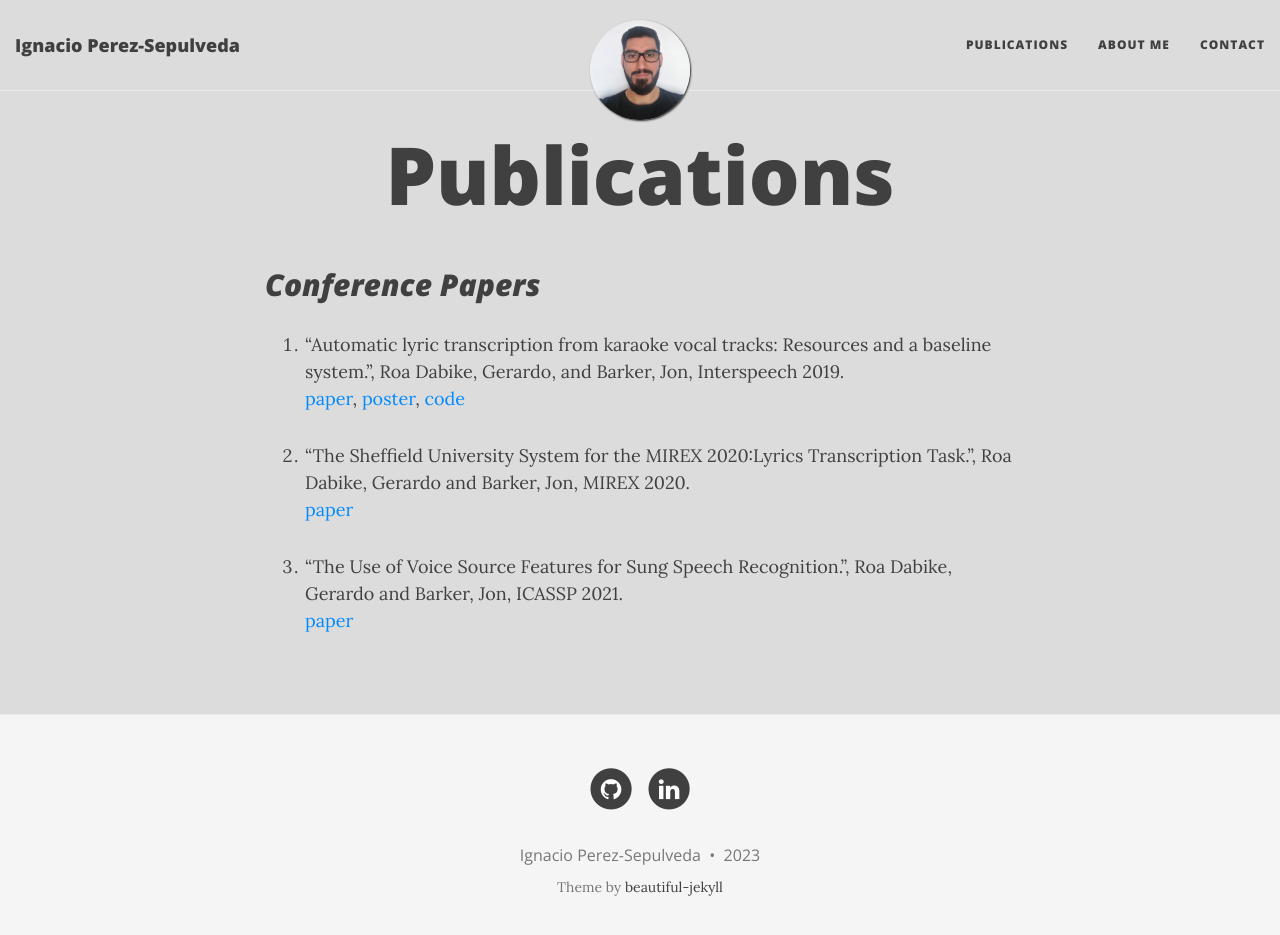
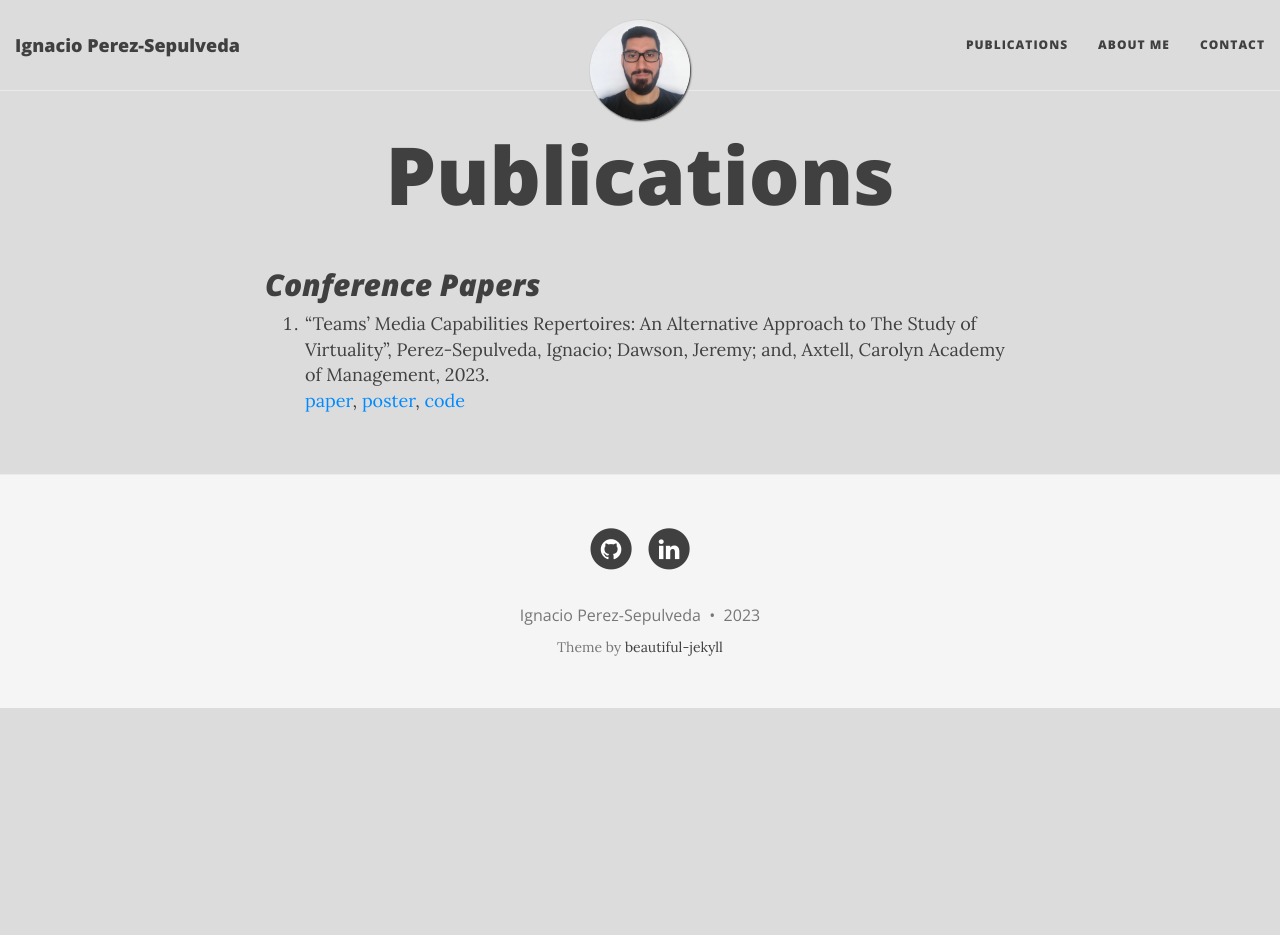
Before and after one commit to ignperezsep/ignperezsep.github.io, a Jekyll site: the page built from publications.md, in a window 1280 px wide and 948 px high. Shown: the top 935 px of the window. Built offline with Jekyll 4.4.1, drawn with Linux system fonts in a browser that asks for light colours; nearby versions of some CDN libraries.

Commit message:
Add AOM 2023 conference paper

```diff
--- a/publications.md
+++ b/publications.md
@@ -6,21 +6,9 @@ subtitle:
 
 ## _Conference Papers_
 
-1. "Automatic lyric transcription from karaoke vocal tracks: Resources and a baseline system.",
-   Roa Dabike, Gerardo, and Barker, Jon,
-   Interspeech 2019.
+1. "Teams’ Media Capabilities Repertoires: An Alternative Approach to The Study of Virtuality",
+   Perez-Sepulveda, Ignacio; Dawson, Jeremy; and, Axtell, Carolyn
+   Academy of Management, 2023.
    [paper](https://pdfs.semanticscholar.org/97c3/344232933d29bc4f9e5f548a3cbebc3ac72d.pdf){:target="_blank"},
    [poster](posters/Interspeech2019_Poster.pdf){:target="_blank"},
    [code](https://github.com/groadabike/Kaldi-Dsing-task){:target="_blank"}
-
-
-2. "The Sheffield University System for the MIREX 2020:Lyrics Transcription Task.",
-   Roa Dabike, Gerardo and Barker, Jon,
-   MIREX 2020.
-   [paper](https://www.music-ir.org/mirex/abstracts/2020/RB1.pdf){:target="_blank"}
-
-
-3. "The Use of Voice Source Features for Sung Speech Recognition.",
-   Roa Dabike, Gerardo and Barker, Jon,
-   ICASSP 2021.
-   [paper](https://ieeexplore.ieee.org/document/9414950){:target="_blank"}
```
